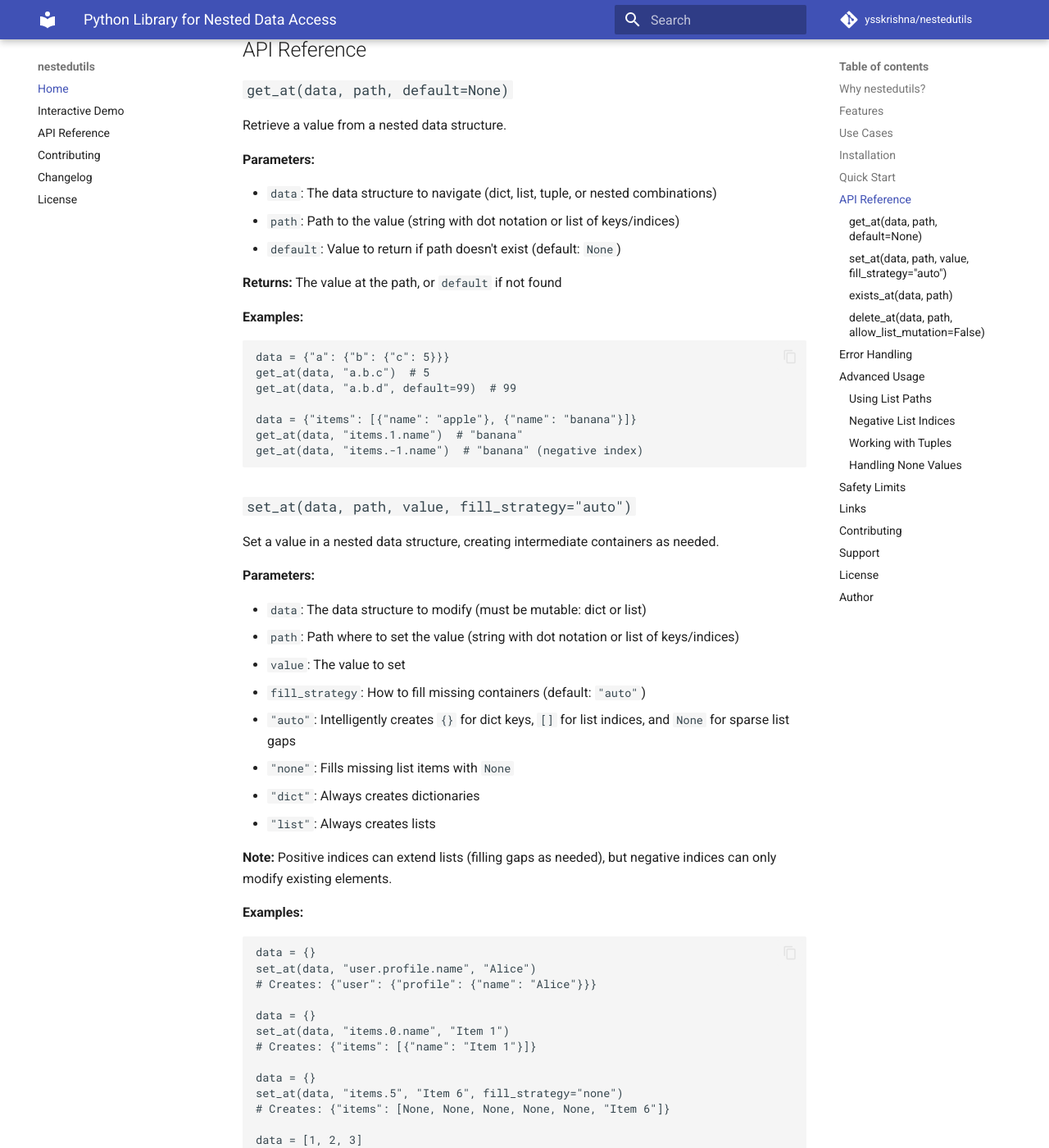
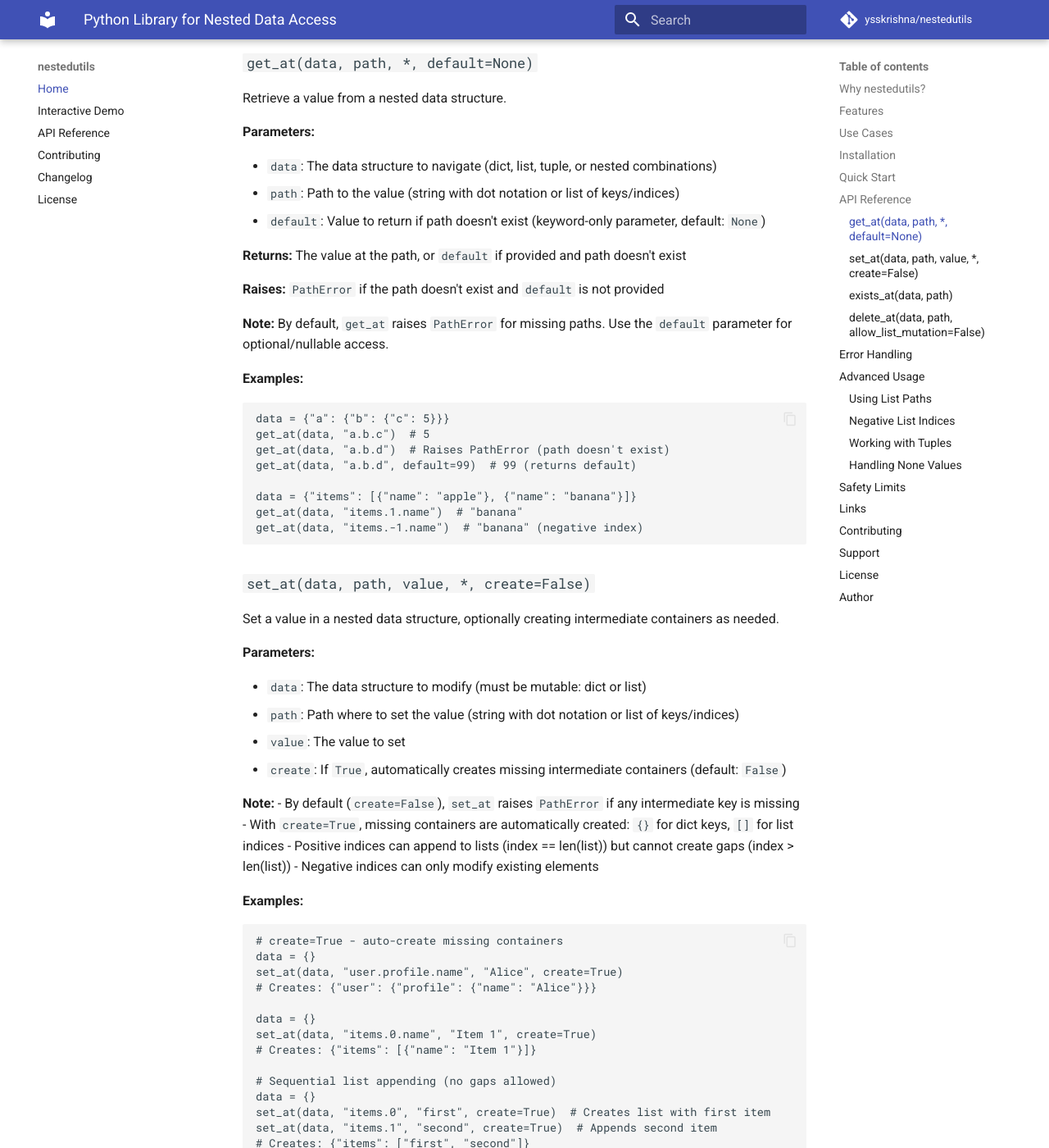
Before and after one commit to ysskrishna/nestedutils, an MkDocs documentation site: the page built from docs/index.md, in a window 1280 px wide and 1400 px high, scrolled down 2488 px. Shown: the whole window at 82% size. Built offline with MkDocs 1.6.1 and Material for MkDocs 9.7.7, drawn with Linux system fonts in a browser that asks for light colours; comment, search, counter and statistics services are not loaded; some of the changed text lies outside the part shown.

````diff
--- a/README.md
+++ b/README.md
@@ -37,8 +37,7 @@ user_name = get_at(data, "users.0.profile.name")
 - **Simple Path Syntax**: Use dot-notation strings (`"a.b.c"`) or lists (`["a", "b", "c"]`) to navigate nested structures
 - **Mixed Data Types**: Seamlessly work with dictionaries, lists, and tuples (read-only for tuples)
 - **List Index Support**: Access list elements using numeric indices, including negative indices
-- **Auto-creation**: Automatically create missing intermediate containers when setting values
-- **Flexible Fill Strategies**: Control how missing containers are created with different fill strategies
+- **Auto-creation**: Automatically create missing intermediate containers when setting values (with `create=True`)
 - **Type Safety**: Comprehensive error handling with descriptive error messages and error codes
 - **Safety Limits**: Built-in protection against excessive nesting (max depth: 100) and oversized lists (max index: 10,000)
 - **Zero Dependencies**: Pure Python implementation with no external dependencies
@@ -64,10 +63,10 @@ from nestedutils import get_at, set_at, delete_at, exists_at
 data = {}
 
 # Set values using dot-notation
-set_at(data, "user.name", "John")
-set_at(data, "user.age", 30)
-set_at(data, "user.hobbies.0", "reading")
-set_at(data, "user.hobbies.1", "coding")
+set_at(data, "user.name", "John", create=True)
+set_at(data, "user.age", 30, create=True)
+set_at(data, "user.hobbies.0", "reading", create=True)
+set_at(data, "user.hobbies.1", "coding", create=True)
 
 # Access values
 name = get_at(data, "user.name")  # "John"
@@ -84,7 +83,7 @@ delete_at(data, "user.age")
 
 ## API Reference
 
-### `get_at(data, path, default=None)`
+### `get_at(data, path, *, default=None)`
 
 Retrieve a value from a nested data structure.
 
@@ -92,58 +91,67 @@ Retrieve a value from a nested data structure.
 
 - `data`: The data structure to navigate (dict, list, tuple, or nested combinations)
 - `path`: Path to the value (string with dot notation or list of keys/indices)
-- `default`: Value to return if path doesn't exist (default: `None`)
+- `default`: Value to return if path doesn't exist (keyword-only parameter, default: `None`)
 
-**Returns:** The value at the path, or `default` if not found
+**Returns:** The value at the path, or `default` if provided and path doesn't exist
+
+**Raises:** `PathError` if the path doesn't exist and `default` is not provided
+
+**Note:** By default, `get_at` raises `PathError` for missing paths. Use the `default` parameter for optional/nullable access.
 
 **Examples:**
 
 ```python
 data = {"a": {"b": {"c": 5}}}
 get_at(data, "a.b.c")  # 5
-get_at(data, "a.b.d", default=99)  # 99
+get_at(data, "a.b.d")  # Raises PathError (path doesn't exist)
+get_at(data, "a.b.d", default=99)  # 99 (returns default)
 
 data = {"items": [{"name": "apple"}, {"name": "banana"}]}
 get_at(data, "items.1.name")  # "banana"
 get_at(data, "items.-1.name")  # "banana" (negative index)
 ```
 
-### `set_at(data, path, value, fill_strategy="auto")`
+### `set_at(data, path, value, *, create=False)`
 
-Set a value in a nested data structure, creating intermediate containers as needed.
+Set a value in a nested data structure, optionally creating intermediate containers as needed.
 
 **Parameters:**
 
 - `data`: The data structure to modify (must be mutable: dict or list)
 - `path`: Path where to set the value (string with dot notation or list of keys/indices)
 - `value`: The value to set
-- `fill_strategy`: How to fill missing containers (default: `"auto"`)
-  - `"auto"`: Intelligently creates `{}` for dict keys, `[]` for list indices, and `None` for sparse list gaps
-  - `"none"`: Fills missing list items with `None`
-  - `"dict"`: Always creates dictionaries
-  - `"list"`: Always creates lists
+- `create`: If `True`, automatically creates missing intermediate containers (default: `False`)
 
-**Note:** Positive indices can extend lists (filling gaps as needed), but negative indices can only modify existing elements.
+**Note:**
+- By default (`create=False`), `set_at` raises `PathError` if any intermediate key is missing
+- With `create=True`, missing containers are automatically created: `{}` for dict keys, `[]` for list indices
+- Positive indices can append to lists (index == len(list)) but cannot create gaps (index > len(list))
+- Negative indices can only modify existing elements
 
 **Examples:**
 
 ```python
+# create=True - auto-create missing containers
 data = {}
-set_at(data, "user.profile.name", "Alice")
+set_at(data, "user.profile.name", "Alice", create=True)
 # Creates: {"user": {"profile": {"name": "Alice"}}}
 
 data = {}
-set_at(data, "items.0.name", "Item 1")
+set_at(data, "items.0.name", "Item 1", create=True)
 # Creates: {"items": [{"name": "Item 1"}]}
 
+# Sequential list appending (no gaps allowed)
 data = {}
-set_at(data, "items.5", "Item 6", fill_strategy="none")
-# Creates: {"items": [None, None, None, None, None, "Item 6"]}
+set_at(data, "items.0", "first", create=True)  # Creates list with first item
+set_at(data, "items.1", "second", create=True)  # Appends second item
+# Creates: {"items": ["first", "second"]}
 
+# Sparse lists are NOT allowed - this raises PathError
 data = [1, 2, 3]
-set_at(data, "5", 99)  # Extends list with None gaps
-# Creates: [1, 2, 3, None, None, 99]
+set_at(data, "5", 99, create=True)  # Raises PathError: cannot create gap
 
+# Negative indices - modify existing only
 data = [1, 2, 3]
 set_at(data, "-1", 100)  # Updates existing last element
 # Creates: [1, 2, 100]
@@ -221,7 +229,8 @@ except PathError as e:
 - `MISSING_KEY`: Key doesn't exist in dictionary
 - `EMPTY_PATH`: Path is empty
 - `IMMUTABLE_CONTAINER`: Attempted to modify a tuple
-- `INVALID_FILL_STRATEGY`: Invalid fill strategy value
+- `NON_NAVIGABLE_TYPE`: Attempted to navigate into a non-container type
+- `OPERATION_DISABLED`: Operation is disabled by configuration (e.g., list deletion without `allow_list_mutation=True`)
 
 ## Advanced Usage
 
@@ -231,8 +240,8 @@ List paths are useful when keys contain dots:
 
 ```python
 data = {}
-set_at(data, ["user.name", "first"], "John")
-set_at(data, ["user.name", "last"], "Doe")
+set_at(data, ["user.name", "first"], "John", create=True)
+set_at(data, ["user.name", "last"], "Doe", create=True)
 # Creates: {"user.name": {"first": "John", "last": "Doe"}}
 ```
 
````
Also changed, not shown: docs/api-reference.md (+0 -1 lines), docs/demo.md (+7 -13 lines), 2 other files.
